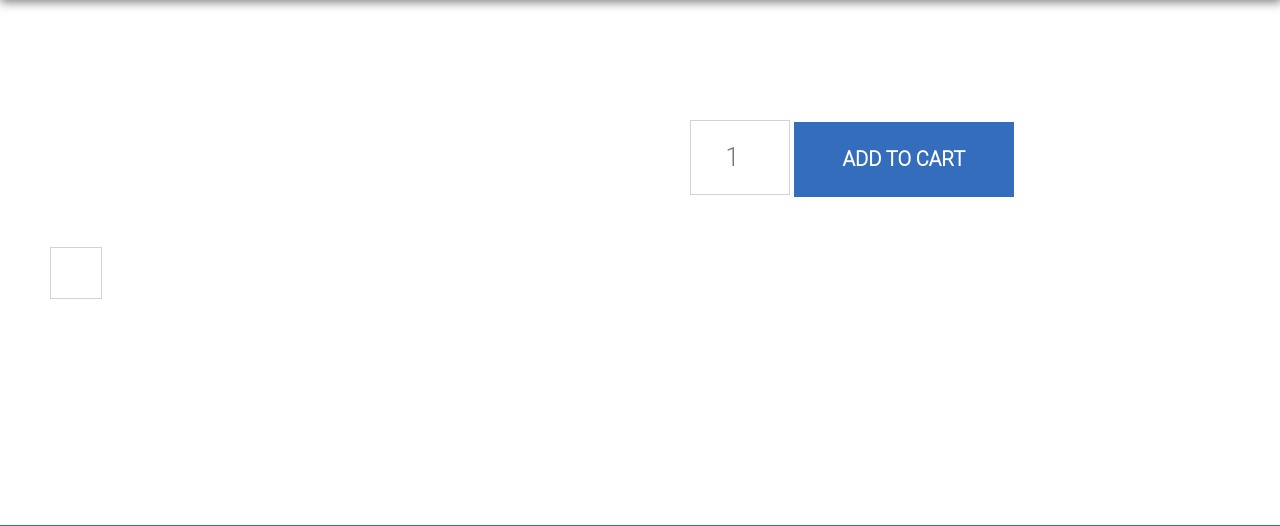
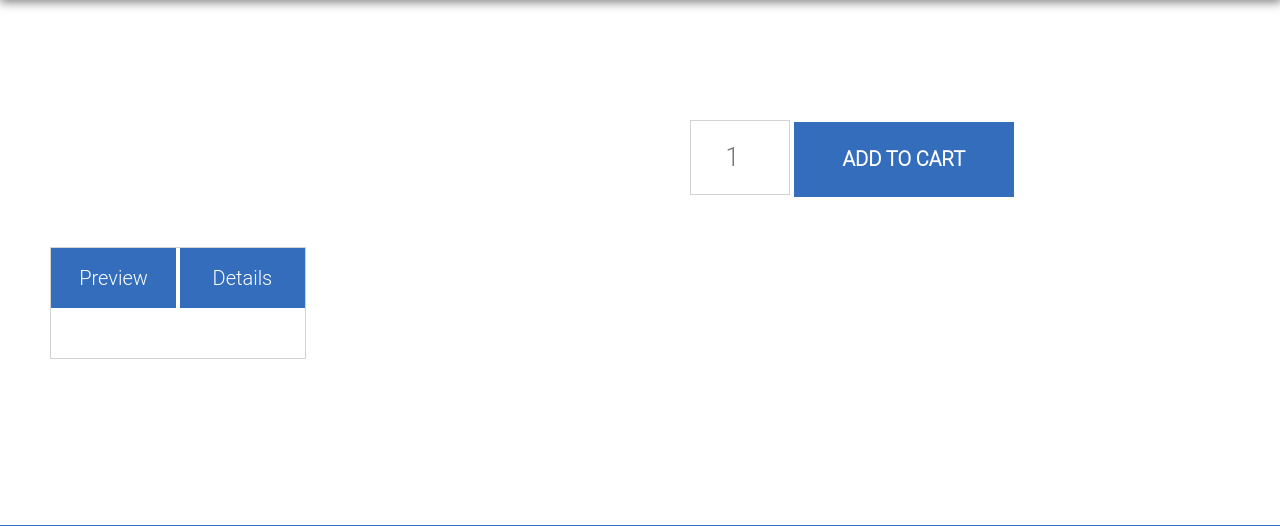
Before and after one commit to Team-A4-1/idoSite, a PHP site: page /public/views/productdetails.php in a window 1280 px wide. Shown: the part 82-608 px from the top of the page. Run offline with PHP 8.4, Linux system fonts and the light colour scheme; the template is opened without the code that fills it, so the values that code supplies are empty; some libraries are stand-ins or nearby versions.

Commit message:
Product details update + tabs

```diff
--- a/public/css/productdetails.css
+++ b/public/css/productdetails.css
@@ -77,3 +77,20 @@
     border: 1px solid lightgray;
     width: fit-content;
 }
+
+.tab-button {
+    height: 60px;
+    width: 125px;
+    background-color: #346dbb;
+    border: none;
+    font-size: 20px;
+    color: white;
+    transition: all 0.3s ease 0s;
+}
+
+.tab-button:hover {
+    background-color: white;
+    box-shadow: 0px 8px 15px rgba(0, 0, 0, 0.1);
+    color: #346dbb;
+    transform: translateY(-2px);
+}
--- a/public/views/productdetails.php
+++ b/public/views/productdetails.php
@@ -91,6 +91,23 @@
     width: fit-content;
 }
 
+.tab-button {
+    height: 60px;
+    width: 125px;
+    background-color: #346dbb;
+    border: none;
+    font-size: 20px;
+    color: white;
+    transition: all 0.3s ease 0s;
+}
+
+.tab-button:hover {
+    background-color: white;
+    box-shadow: 0px 8px 15px rgba(0, 0, 0, 0.1);
+    color: #346dbb;
+    transform: translateY(-2px);
+}
+
 </style>
 
 <?php
@@ -124,13 +141,39 @@ echo "<script>var id= $id;</script>";
             <div class="product-detail-bottom">
                 <div class="bottom_window">
                 <div id="tabs"></div>
-                <div id="tabdata"></div>
+
+
+
+                <div class="w3-bar w3-black">
+  <button class="tab-button" onclick="openCity('London')">Preview</button>
+  <button class="tab-button" onclick="openCity('Paris')">Details</button>
+</div>
+
+<div id="London" class="w3-container city">
+  <div id="tabdata"></div>
+</div>
+
+<div id="Paris" class="w3-container city" style="display:none">
+  <p>Placeholder text.</p>
+</div>
+
             </div>
         </div>
 
     </div>
 
-    <script src="/public/scripts/general/cookie.js"></script>
+    <script>
+function openCity(cityName) {
+  var i;
+  var x = document.getElementsByClassName("city");
+  for (i = 0; i < x.length; i++) {
+    x[i].style.display = "none";
+  }
+  document.getElementById(cityName).style.display = "block";
+}
+</script>
+
+<script src="/public/scripts/general/cookie.js"></script>
 <script src="/public/scripts/product-details/details.js"></script>
 </body>
 
```
